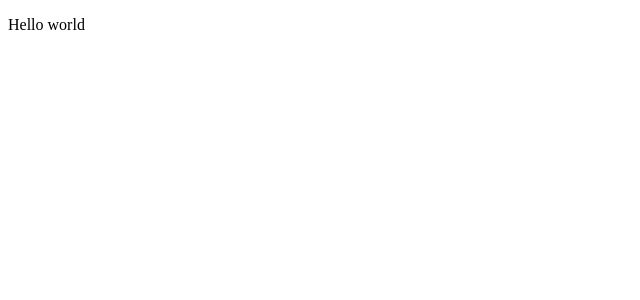
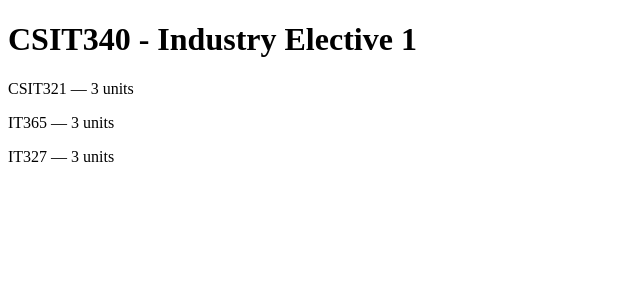
Before and after one commit to manuelraphaeldeguzman/CSIT340G5-Lab3-DeGuzman, a React app: page / in a window 1280 px wide. Shown: the top 300 px of the page, without its empty margins (0-640 px from the left). Built offline with nearby package versions, Linux system fonts and the light colour scheme; the HTML template or start-up script is replaced by a standard one.

Commit message:
1.1: course information step 1

```diff
--- a/src/App.jsx
+++ b/src/App.jsx
@@ -1,7 +1,13 @@
 const App = () => {
+  const course = 'CSIT340 - Industry Elective 1'
+
   return (
     <div>
-      <p>Hello world</p>
+      <h1>{course}</h1>
+
+      <p>CSIT321 — 3 units</p>
+      <p>IT365 — 3 units</p>
+      <p>IT327 — 3 units</p>
     </div>
   )
 }
```
